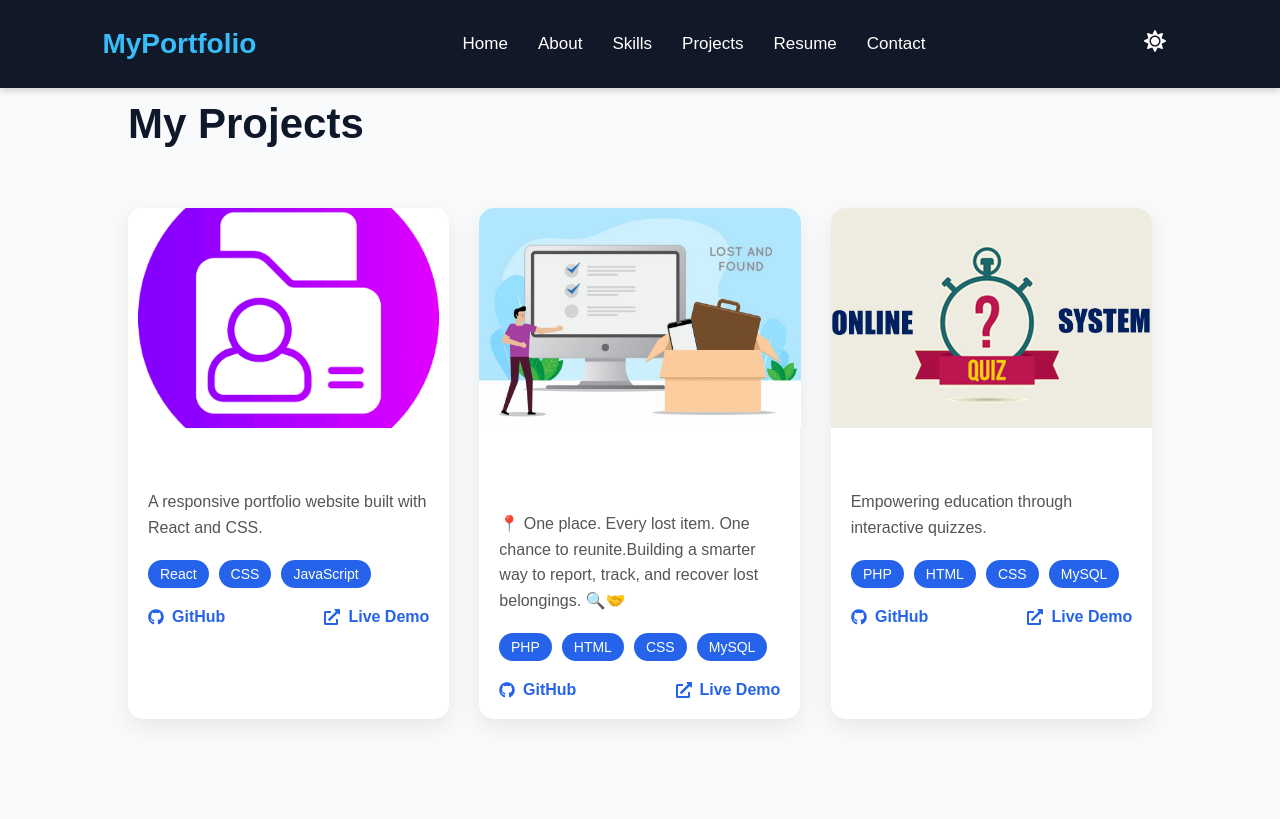
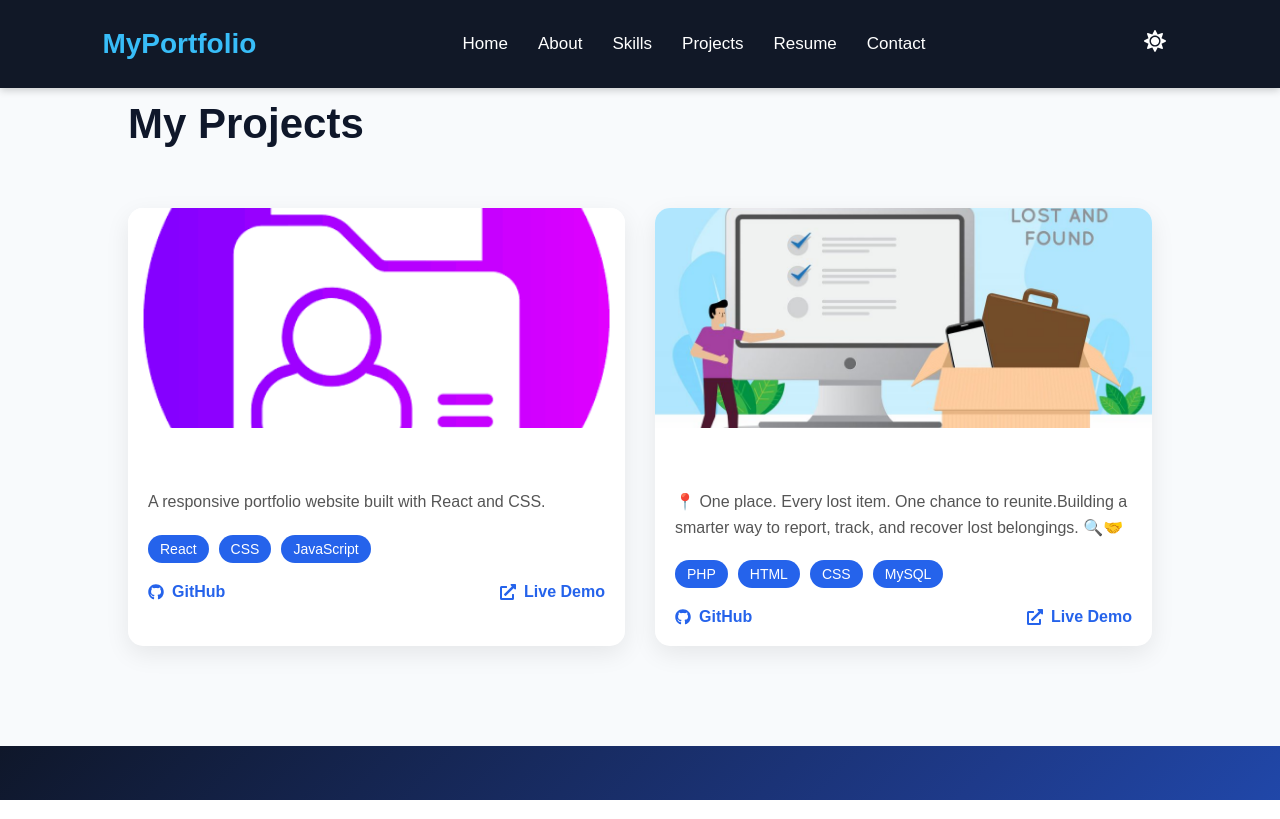
Before and after one commit to brinda169/durga, a React (Vite) app: page /projects in a window 1280 px wide. Built offline with nearby package versions, Linux system fonts and the light colour scheme.

Commit message:
updated about,resume and project sections

```diff
--- a/src/components/About.jsx
+++ b/src/components/About.jsx
@@ -16,9 +16,7 @@ About Me
 </h2>
 
         <p>
-          Hello! I'm <strong>Brinda.</strong>, a passionate Frontend Developer
-          who enjoys creating modern, responsive, and user-friendly web
-          applications using React, JavaScript, HTML, and CSS.
+          Hello! I'm <strong>Brinda.</strong>,a Computer Science student passionate about technology, software development, and solving real-world problems. I enjoy learning new technologies, building projects, and continuously improving my technical skills. I am eager to explore opportunities.
         </p>
 
         <div className="info-grid">
@@ -48,7 +46,7 @@ About Me
     <div className="stats">
 
   <div>
-    <h2>3</h2>
+    <h2>2</h2>
     <h1>Projects</h1>
   </div>
 
--- a/src/components/Resume.jsx
+++ b/src/components/Resume.jsx
@@ -9,7 +9,7 @@ function Resume() {
 
         <div className="resume-container">
       <img
-        src="/CV.pmg"
+        src="/CV.png"
         alt="Resume"
         className="resume-image"
       />
--- a/src/data/projects.js
+++ b/src/data/projects.js
@@ -1,6 +1,5 @@
 import portfolio from "../assets/images/portfolio.png";
 import lost from "../assets/images/lost.png";
-import quiz from "../assets/images/quiz.png";
 
 export const projects = [
   {
@@ -20,13 +19,5 @@ export const projects = [
     image: lost,
     technologies: ["PHP", "HTML", "CSS","MySQL"],
     demo:"localhost/lost-found/"
-  },
-  {
-    id: 3,
-    title: "Online Quiz System",
-    description:"Empowering education through interactive quizzes.",
-    image:quiz,
-    technologies: ["PHP", "HTML", "CSS","MySQL"],
-    demo:"localhost/online_quiz_system/"
   }
 ];
```
Also changed, not shown: src/assets/images/quiz.png (deleted).
